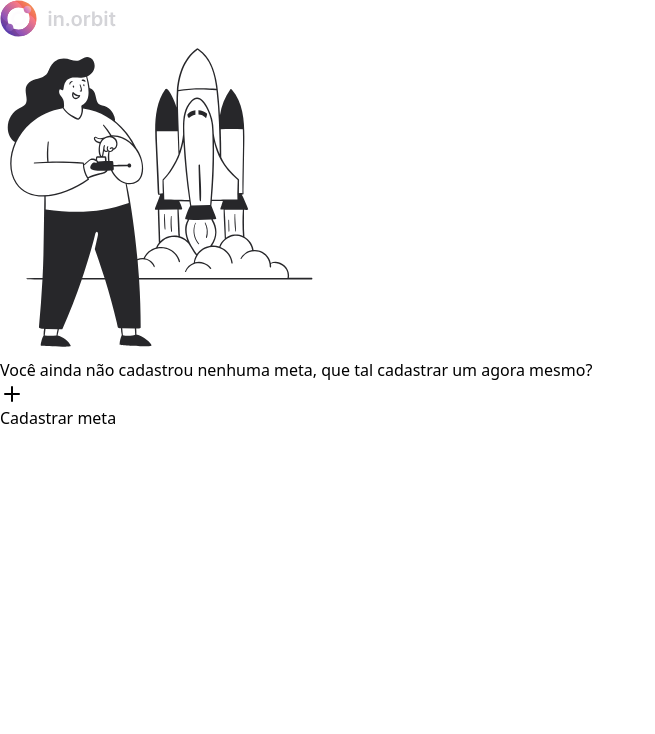
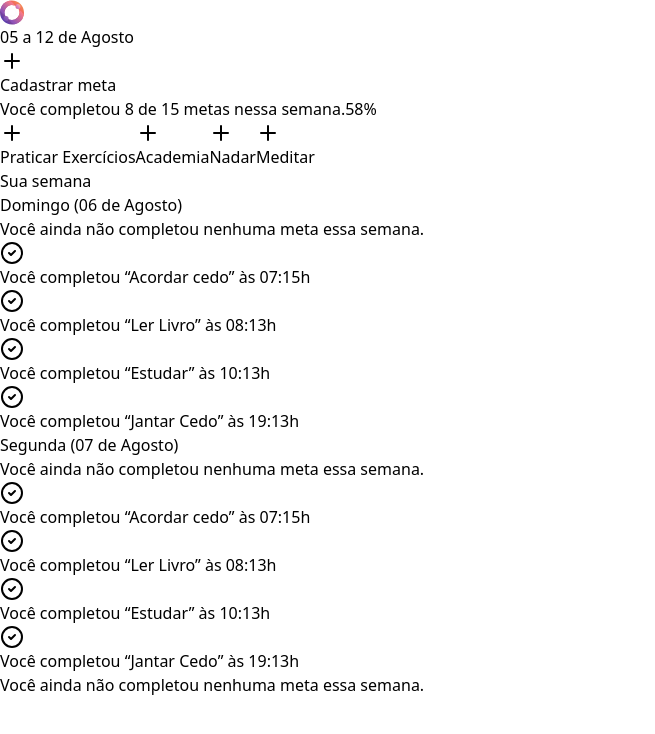
Before and after one commit to PedrOliveiraM/front-goals-manager, a React (Vite) app: page / in a window 1280 px wide. Shown: the top 734 px of the page, without its empty margins (0-655 px from the left). Built offline with nearby package versions, Linux system fonts and the light colour scheme.

Commit message:
:wrench: chore: update package and install tanstack-query

```diff
--- a/package.json
+++ b/package.json
@@ -13,6 +13,7 @@
     "@radix-ui/react-dialog": "^1.1.1",
     "@radix-ui/react-progress": "^1.1.0",
     "@radix-ui/react-radio-group": "^1.2.0",
+    "@tanstack/react-query": "^5.56.2",
     "lucide-react": "^0.441.0",
     "react": "^18.3.1",
     "react-dom": "^18.3.1",
@@ -21,6 +22,7 @@
   },
   "devDependencies": {
     "@biomejs/biome": "^1.9.0",
+    "@tanstack/eslint-plugin-query": "^5.56.1",
     "@types/react": "^18.3.3",
     "@types/react-dom": "^18.3.0",
     "@vitejs/plugin-react": "^4.3.1",
--- a/src/app.tsx
+++ b/src/app.tsx
@@ -1,11 +1,13 @@
 import { CreateGoal } from './components/create-goal'
 import { Dialog } from './components/ui/dialog'
 import { EmptyGoals } from './components/empty-goals'
+import { Summary } from './components/summary'
 
 export function App() {
   return (
     <Dialog>
-      <EmptyGoals />
+      {/* <EmptyGoals /> */}
+      <Summary />
       <CreateGoal />
     </Dialog>
   )
--- a/src/components/in-orbit-icon.tsx
+++ b/src/components/in-orbit-icon.tsx
@@ -1,94 +1,94 @@
 export function InOrbitIcon() {
   return (
     <svg
-      width="24"
-      height="25"
+      width={24}
+      height={25}
       viewBox="0 0 24 25"
       fill="none"
       xmlns="http://www.w3.org/2000/svg"
     >
-      <title>InOrbitIcon</title>
+      <title>In.orbit</title>
       <path
-        d="M12 0.5C11.0643 0.5 10.1535 0.607095 9.27979 0.810129C4.83668 1.83958 1.33958 5.33668 0.310129 9.77934C0.107095 10.6535 0 11.5643 0 12.5C0 19.1274 5.3726 24.5 12 24.5C12.9357 24.5 13.8465 24.3929 14.7207 24.1899C19.1633 23.1604 22.6604 19.6638 23.6903 15.2216C23.8934 14.3474 24.0004 13.4362 24.0004 12.5C24.0004 5.8726 18.6274 0.5 12 0.5ZM12 20.0149C11.1142 20.0149 10.2646 19.8619 9.47568 19.5803C7.35609 18.8244 5.67604 17.1444 4.92013 15.0248C4.63855 14.2358 4.4855 13.3858 4.4855 12.5C4.4855 8.34962 7.84962 4.98505 12 4.98505C12.8858 4.98505 13.7354 5.13811 14.5243 5.41968C16.6439 6.17559 18.3244 7.85565 19.0803 9.97523C19.3619 10.7642 19.5149 11.6142 19.5149 12.5C19.5149 16.6504 16.1504 20.0149 12 20.0149Z"
+        d="M12 .5c-.936 0-1.847.107-2.72.31A12.016 12.016 0 00.31 9.78C.107 10.652 0 11.563 0 12.5c0 6.627 5.373 12 12 12 .936 0 1.847-.107 2.72-.31a12.017 12.017 0 008.97-8.968c.203-.875.31-1.786.31-2.722 0-6.627-5.373-12-12-12zm0 19.515a7.494 7.494 0 01-2.524-.435 7.535 7.535 0 01-4.556-4.555A7.515 7.515 0 1119.515 12.5 7.515 7.515 0 0112 20.015z"
         fill="url(#paint0_linear_84_261)"
       />
       <path
-        d="M12 7.65674C9.32529 7.65674 7.15662 9.82541 7.15662 12.5001C7.15662 15.1748 9.32529 17.3435 12 17.3435C14.6747 17.3435 16.8434 15.1748 16.8434 12.5001C16.8434 9.82541 14.6751 7.65674 12 7.65674ZM12 15.4287C10.3829 15.4287 9.07139 14.1177 9.07139 12.5001C9.07139 10.8825 10.3829 9.57151 12 9.57151C13.6171 9.57151 14.9286 10.8825 14.9286 12.5001C14.9286 14.1177 13.6176 15.4287 12 15.4287Z"
+        d="M12 7.657a4.844 4.844 0 100 9.687 4.844 4.844 0 000-9.687zm0 7.772a2.929 2.929 0 110-5.858 2.929 2.929 0 010 5.858z"
         fill="#FEFCFE"
       />
       <path
-        d="M14.5243 5.41961C13.7354 5.13804 12.8858 4.98498 12 4.98498C7.84961 4.98498 4.48549 8.34955 4.48549 12.4999C4.48549 13.3857 4.63854 14.2358 4.92012 15.0247C3.96117 14.6624 3.06202 14.0952 2.29004 13.3232C1.2771 12.3103 0.617125 11.0782 0.31012 9.77927C1.33957 5.33661 4.83667 1.83951 9.27978 0.810059C10.5783 1.11706 11.8103 1.77704 12.8233 2.78998C13.5948 3.56151 14.162 4.46066 14.5243 5.41961Z"
+        d="M14.524 5.42a7.515 7.515 0 00-9.604 9.605 7.423 7.423 0 01-2.63-1.702A7.408 7.408 0 01.31 9.78 12.016 12.016 0 019.28.81a7.409 7.409 0 013.543 1.98 7.423 7.423 0 011.701 2.63z"
         fill="url(#paint1_linear_84_261)"
       />
       <path
-        d="M23.6903 15.2214C22.6604 19.6636 19.1633 23.1603 14.7206 24.1897C13.4221 23.8827 12.1901 23.2228 11.1771 22.2098C10.4052 21.4378 9.838 20.5387 9.47567 19.5802C10.2646 19.8618 11.1142 20.0148 12 20.0148C16.1504 20.0148 19.5149 16.6502 19.5149 12.4999C19.5149 11.6141 19.3619 10.764 19.0803 9.9751C20.0388 10.3374 20.938 10.9046 21.7099 11.6766C22.7229 12.6895 23.3833 13.9224 23.6903 15.2214Z"
+        d="M23.69 15.221a12.016 12.016 0 01-8.97 8.969 7.408 7.408 0 01-3.543-1.98 7.427 7.427 0 01-1.701-2.63 7.515 7.515 0 009.605-9.605c.958.362 1.857.93 2.629 1.702a7.41 7.41 0 011.98 3.544z"
         fill="url(#paint2_linear_84_261)"
       />
       <path
-        d="M6.06425 20.9476C7.45125 20.9476 8.57563 19.8232 8.57563 18.4362C8.57563 17.0492 7.45125 15.9248 6.06425 15.9248C4.67726 15.9248 3.55288 17.0492 3.55288 18.4362C3.55288 19.8232 4.67726 20.9476 6.06425 20.9476Z"
+        d="M6.064 20.948a2.511 2.511 0 100-5.023 2.511 2.511 0 000 5.023z"
         fill="url(#paint3_linear_84_261)"
       />
       <path
-        d="M17.9581 9.05352C19.3451 9.05352 20.4694 7.92914 20.4694 6.54214C20.4694 5.15514 19.3451 4.03076 17.9581 4.03076C16.5711 4.03076 15.4467 5.15514 15.4467 6.54214C15.4467 7.92914 16.5711 9.05352 17.9581 9.05352Z"
+        d="M17.958 9.054a2.511 2.511 0 100-5.023 2.511 2.511 0 000 5.023z"
         fill="url(#paint4_linear_84_261)"
       />
       <defs>
         <linearGradient
           id="paint0_linear_84_261"
-          x1="20.3704"
-          y1="4.59058"
-          x2="3.89023"
-          y2="20.1635"
+          x1={20.3704}
+          y1={4.59058}
+          x2={3.89023}
+          y2={20.1635}
           gradientUnits="userSpaceOnUse"
         >
-          <stop stop-color="#F38856" />
-          <stop offset="0.23" stop-color="#F0625C" />
-          <stop offset="1" stop-color="#5C3DAB" />
+          <stop stopColor="#F38856" />
+          <stop offset={0.23} stopColor="#F0625C" />
+          <stop offset={1} stopColor="#5C3DAB" />
         </linearGradient>
         <linearGradient
           id="paint1_linear_84_261"
-          x1="11.2405"
-          y1="2.53429"
-          x2="1.86657"
-          y2="11.8578"
+          x1={11.2405}
+          y1={2.53429}
+          x2={1.86657}
+          y2={11.8578}
           gradientUnits="userSpaceOnUse"
         >
-          <stop stop-color="#F67986" />
-          <stop offset="1" stop-color="#8951BA" />
+          <stop stopColor="#F67986" />
+          <stop offset={1} stopColor="#8951BA" />
         </linearGradient>
         <linearGradient
           id="paint2_linear_84_261"
-          x1="21.9616"
-          y1="13.3129"
-          x2="12.5877"
-          y2="22.6369"
+          x1={21.9616}
+          y1={13.3129}
+          x2={12.5877}
+          y2={22.6369}
           gradientUnits="userSpaceOnUse"
         >
-          <stop stop-color="#F67986" />
-          <stop offset="1" stop-color="#8951BA" />
+          <stop stopColor="#F67986" />
+          <stop offset={1} stopColor="#8951BA" />
         </linearGradient>
         <linearGradient
           id="paint3_linear_84_261"
-          x1="7.89781"
-          y1="16.7204"
-          x2="4.23025"
-          y2="20.1519"
+          x1={7.89781}
+          y1={16.7204}
+          x2={4.23025}
+          y2={20.1519}
           gradientUnits="userSpaceOnUse"
         >
-          <stop stop-color="#A267B9" />
-          <stop offset="1" stop-color="#704BB4" />
+          <stop stopColor="#A267B9" />
+          <stop offset={1} stopColor="#704BB4" />
         </linearGradient>
         <linearGradient
           id="paint4_linear_84_261"
-          x1="19.4846"
-          y1="5.11331"
-          x2="16.9808"
-          y2="7.45646"
+          x1={19.4846}
+          y1={5.11331}
+          x2={16.9808}
+          y2={7.45646}
           gradientUnits="userSpaceOnUse"
         >
-          <stop stop-color="#F7A8A5" />
-          <stop offset="0.97" stop-color="#D074C4" />
-          <stop offset="1" stop-color="#CF76A9" />
+          <stop stopColor="#F7A8A5" />
+          <stop offset={0.97} stopColor="#D074C4" />
+          <stop offset={1} stopColor="#CF76A9" />
         </linearGradient>
       </defs>
     </svg>
--- a/src/main.tsx
+++ b/src/main.tsx
@@ -1,10 +1,13 @@
-import { StrictMode } from 'react'
 import { createRoot } from 'react-dom/client'
 import { App } from './app.tsx'
 import './index.css'
+import { QueryClient, QueryClientProvider } from '@tanstack/react-query'
+
+const queryClient = new QueryClient()
 
 createRoot(document.getElementById('root')!).render(
-  <StrictMode>
+  <QueryClientProvider client={queryClient}>
     <App />
-  </StrictMode>
+  </QueryClientProvider>
+  // <StrictMode>
 )
```
Also changed, not shown: 1 other file (tests, documents, lock files or other folders).
